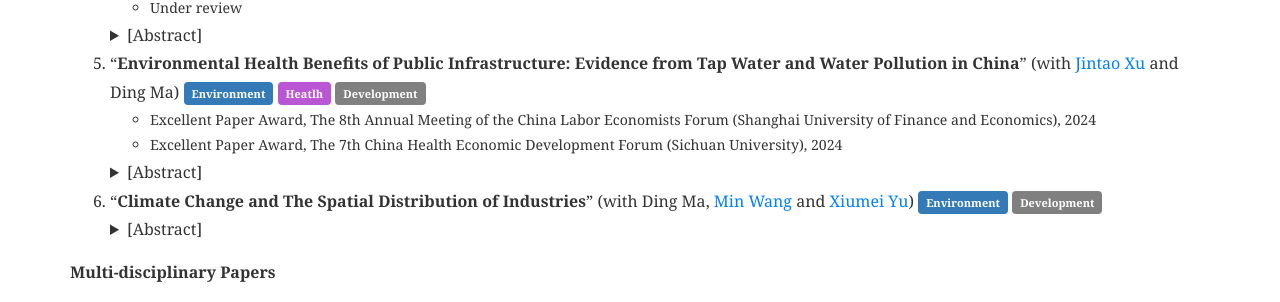
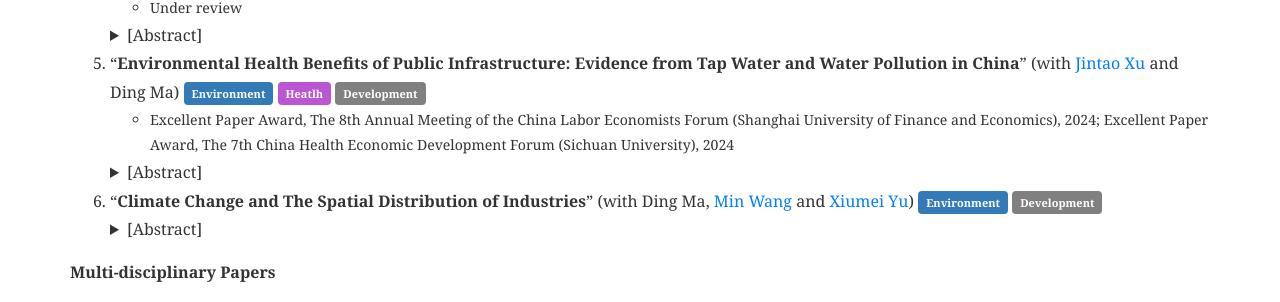
Before and after one commit to shuoliecon/shuoliecon.github.io, a Jekyll site: the page built from pages/_research/index.md, in a window 1280 px wide. Shown: the part 806-1108 px from the top of the page. Built offline with Jekyll 4.4.1, drawn with Linux system fonts in a browser that asks for light colours.

```diff
--- a/pages/_research/index.md
+++ b/pages/_research/index.md
@@ -39,8 +39,7 @@ As an economist, my ultimate goal is to contribute to sustainable development. M
 
 
 <li>“<b>Environmental Health Benefits of Public Infrastructure: Evidence from Tap Water and Water Pollution in China</b>” (with <a href="https://en.nsd.pku.edu.cn/faculty/fulltime/x/239550.htm">Jintao Xu</a> and Ding Ma) <span class="label label-a">Environment</span> <span class="label label-e">Heatlh</span> <span class="label label-f">Development</span></li>
-<ul><li>Excellent Paper Award, The 8th Annual Meeting of the China Labor Economists Forum (Shanghai University of Finance and Economics), 2024</li></ul>
-<ul><li>Excellent Paper Award, The 7th China Health Economic Development Forum (Sichuan University), 2024</li></ul>
+<ul><li>Excellent Paper Award, The 8th Annual Meeting of the China Labor Economists Forum (Shanghai University of Finance and Economics), 2024; Excellent Paper Award, The 7th China Health Economic Development Forum (Sichuan University), 2024</li></ul>
 <details><summary>[Abstract]</summary>Based on data from the China Health and Nutrition Survey and Surface Water Quality Weekly Report, we estimate the effects of water pollution, tap water, and their interaction on individual health status. Using the panel IV regression method, we find that water pollution significantly increases the morbidity rate, while ignoring the different levels of pollution exposure caused by the use of tap water may lead to a serious underestimate of the impact of water pollution. Regression results show that tap water can offset about 60% of the negative health effects of water pollution, and the non-offsetting part may come from pollutants that cannot be eliminated by treatment processes in waterworks. Further analysis finds that the long-term health benefits of tap water are one order of magnitude higher than the short-term health benefits, suggesting that sustained water quality improvement has a long-term impact on health. Finally, comparing the disease cost and the total health cost caused by water pollution, we find that nearly 2/3 of the health cost can be attributed to the disease cost. As one of the most important infrastructure investments, the adoption of tap water greatly eliminates the negative impact of water pollution on the health of Chinese residents. This has important general implications for low-income countries with a low proportion of tap water supply.</details>
 
 
```
